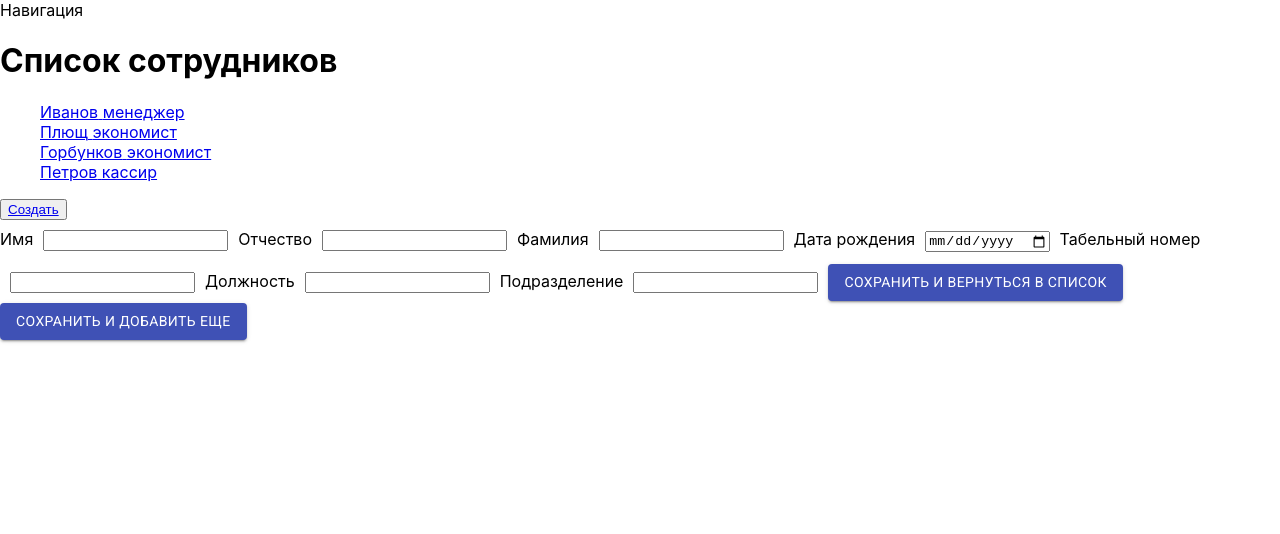
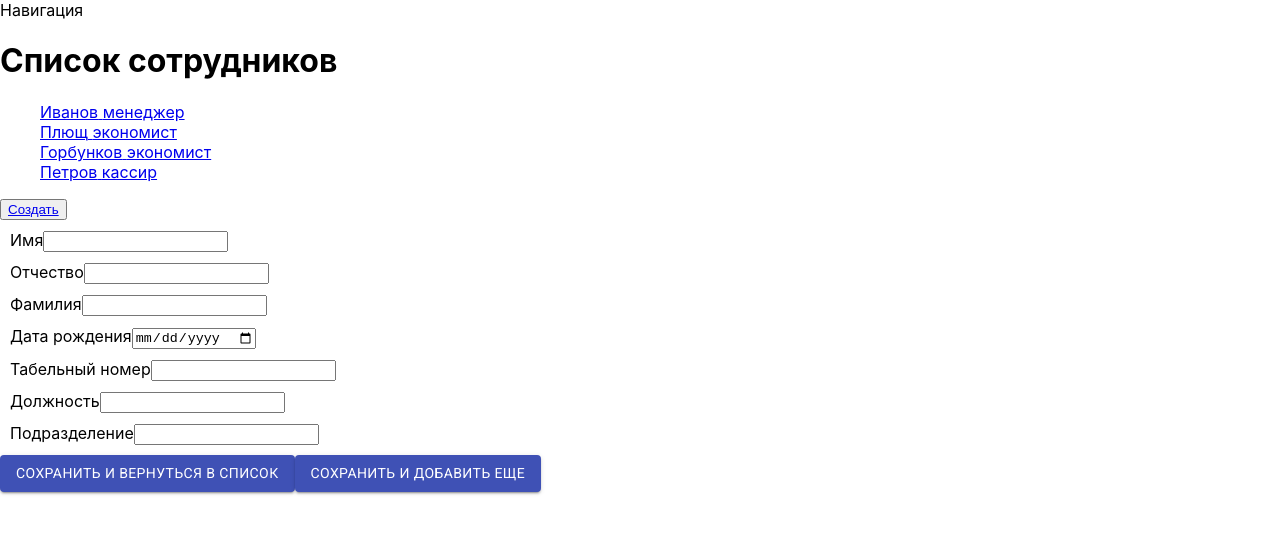
Before and after one commit to lmbrjk/employees, a React (Create React App) app: page /new in a window 1280 px wide. Shown: the top 534 px of the page. Built offline with nearby package versions, Linux system fonts and the light colour scheme.

Commit message:
NewItem форма готова, но валидация работает просто не добавляя объект без нужных полей в redux

```diff
--- a/package.json
+++ b/package.json
@@ -7,9 +7,11 @@
     "@testing-library/jest-dom": "^5.11.9",
     "@testing-library/react": "^11.2.5",
     "@testing-library/user-event": "^12.8.1",
+    "final-form": "^4.20.2",
     "fontsource-roboto": "^4.0.0",
     "react": "^17.0.1",
     "react-dom": "^17.0.1",
+    "react-final-form": "^6.5.3",
     "react-redux": "^7.2.2",
     "react-router-dom": "^5.2.0",
     "react-scripts": "4.0.3",
--- a/src/components/NewItem.js
+++ b/src/components/NewItem.js
@@ -1,12 +1,22 @@
 import React, { useState } from "react"
-import { Link } from "react-router-dom"
 import { connect } from "react-redux"
 import { useSelector, useDispatch } from 'react-redux'
 
+import { Field, Form } from "react-final-form"
 import Button from '@material-ui/core/Button';
 
+const validate = values => {
+    const errors = {};
+    if (!values.surname) {
+      errors.surname = 'Поле должно быть заполнено';
+    }
+    if (!values.post) {
+      errors.post = 'Поле должно быть заполнено';
+    }
+    return errors;
+};
 
-function NewItem() {
+function NewItem(props) {
 
     const dispatch = useDispatch();
 
@@ -14,96 +24,58 @@ function NewItem() {
 
     const [inputs] = useState(allInputs.filter(input => input.hidden === false));
 
-    const [item, setLocalState] = useState({});
-
-
-    // submitHandler = event => {
-    //     event.preventDefault();
-
-    //     const {name, middlename, surname, birthday, number, post, division} = this.state;
-
-    //     //небольшая проверка на незаполненные поля
-    //     if(!name.trim() || !middlename.trim() || !surname.trim() || !number.trim() || !post.trim() || !division.trim()){
-    //         return
-    //     }
-
-    //     const newItem = {
-    //         id: Date.now().toString(),
-    //         name, middlename, surname, birthday, number, post, division
-    //     }
-
-    //     //изменяем state
-    //     this.props.createItem(newItem);
-
-    //     this.setState({
-    //         name: "",
-    //         middlename: "",
-    //         surname: "",
-    //         birthday: "",
-    //         number: "",
-    //         post: "",
-    //         division: ""
-    //     })
-
-    // }
-
-    // const changeInput = (event) => {
-    //     setLocalInputs(
-    //         item => (
-    //             {...item,
-    //             ...{[event.target.name]: event.target.value}
-    //             }
-    //         )
-    //     );
-    // }
-
-    const changeInput = (event) => {
-        setLocalState(
-            item => (
-                {...item,
-                ...{[event.target.name]: event.target.value}
-                }
-            )
-        );
-    }
+    return (
+        <Form
+            validate={validate}
+            onSubmit={(formData) => {
 
                 const payload = {
                     id: Date.now().toString(),
-        ...item
+                    ...formData
                 };
 
-    const pushItem = (event) => {
-        event.preventDefault();
+                dispatch({type: "CREATE_ITEM", payload});
 
-        dispatch({type: "CREATE_ITEM", payload});
+            }}
+            render = {({ handleSubmit, form }) => (
+                <form onSubmit={
+                    //необходимо для очистки полей после записи в redux
+                    async (event) => {
+                        await handleSubmit(event);
+
+                        console.log(event)
+
+                        event.nativeEvent.submitter.name == "back"
+                            // при нажатии на кнопку Сохранить и вернуться в список
+                            ? props.history.push('/')
+                            // при нажатии на кнопку Сохранить и добавить еще
+                            : form.reset() ;
                     }
-
-
-    return (
-        <form onSubmit={pushItem}>
+                }>
                     {
                         inputs.map(input => (
 
-                    <label>
-                        {input.labelField}
-                        <input
-                            onChange={changeInput}
+                            <div style={{margin:"10px"}}>
+                                <label>{input.labelField}</label>
+                                <Field
                                     type={input.typeField}
                                     name={input.nameField}
-
-                            style={{margin:"10px"}}
+                                    component="input"
                                 />
-                    </label>
+                            </div>
 
                         ))
                     }
-            <Button type="submit" component={ Link } to="/" variant="contained" color="primary">
+                    <Button name="back" type="submit" variant="contained" color="primary">
                         Сохранить и вернуться в список
                     </Button>
-            <Button type="submit" component={ Link } to="/new" variant="contained" color="primary">
+                    <Button name="more" type="submit" variant="contained" color="primary">
                         Сохранить и добавить еще
                     </Button>
                 </form>
+            )}
+        />
+
     )
 }
 
```
Also changed, not shown: 1 other file (tests, documents, lock files or other folders). Lines whose indentation alone changed are shown as unchanged.
